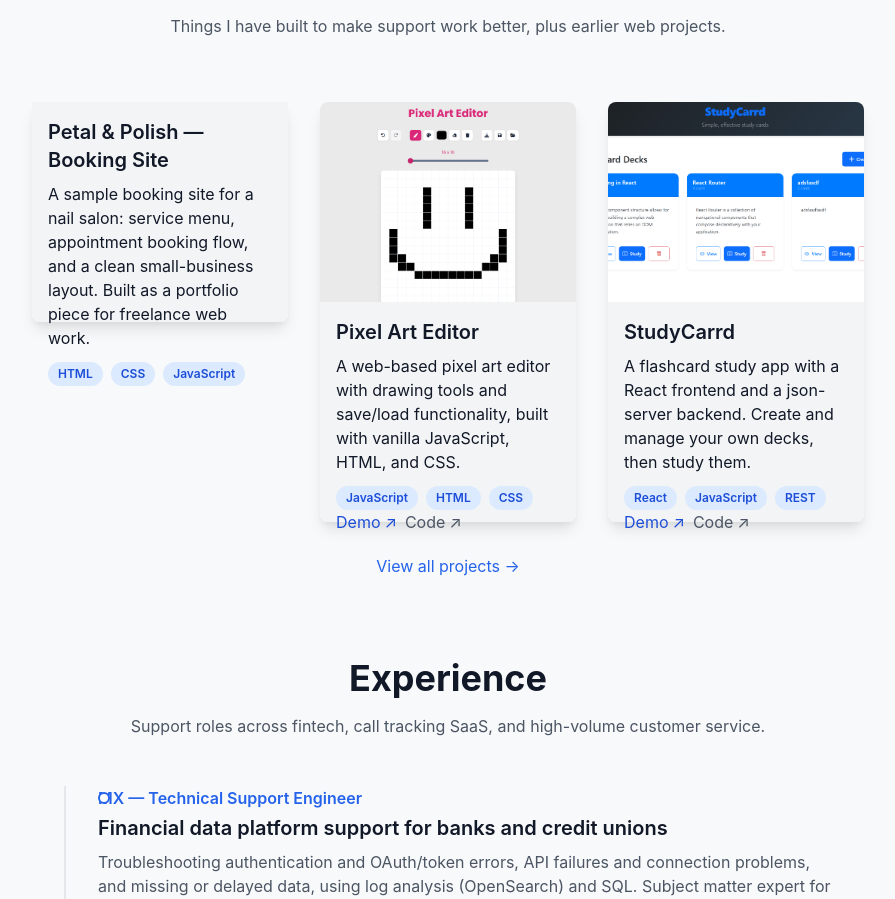
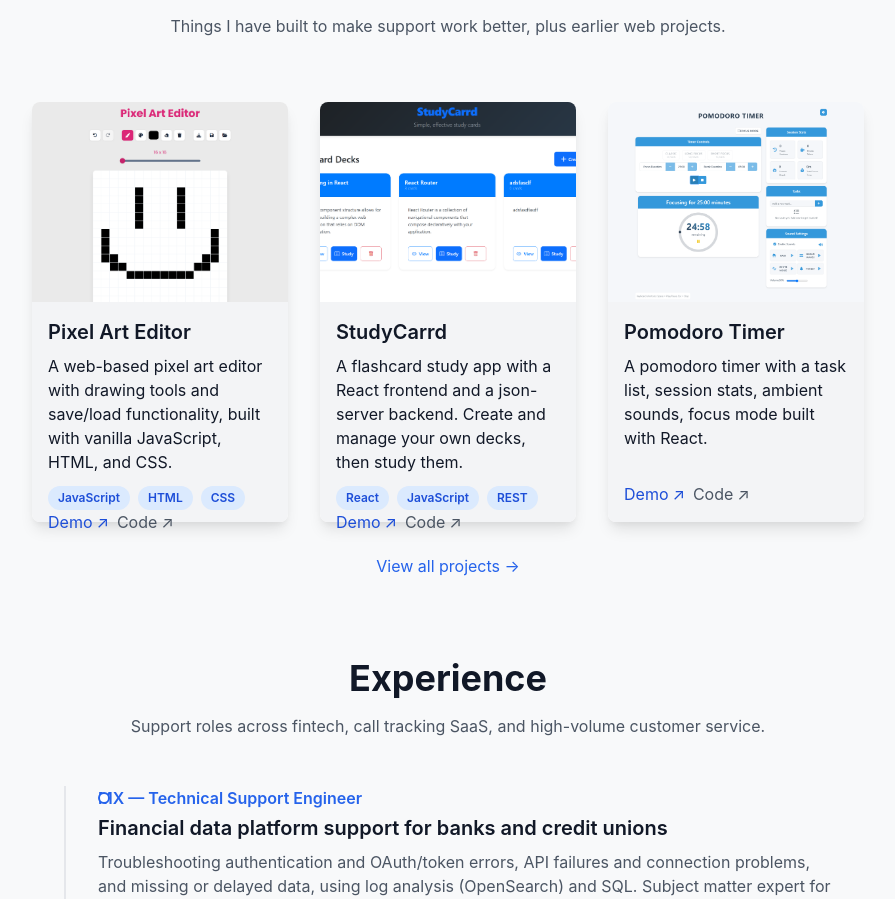
Before and after one commit to khangbeo/anthony-portfolio, a Next.js app: page / in a window 1280 px wide. Shown: the part 958-1857 px from the top of the page, without its empty margins (192-1087 px from the left). Built offline with nearby package versions, Linux system fonts and the light colour scheme.

Commit message:
Remove Petal & Polish from projects data

```diff
--- a/constants/data.js
+++ b/constants/data.js
@@ -12,12 +12,6 @@ const userData = {
             "5+ years of B2B SaaS support. At MX I support banks and credit unions on a financial data platform, specializing in authentication and OAuth issues, API failures, and missing or delayed data. I am also the person teammates come to for hard cases: subject matter expert, mentor, and documentation writer.",
     },
     projects: [
-        {
-            title: "Petal & Polish — Booking Site",
-            description:
-                "A sample booking site for a nail salon: service menu, appointment booking flow, and a clean small-business layout. Built as a portfolio piece for freelance web work.",
-            tags: ["HTML", "CSS", "JavaScript"],
-        },
         {
             title: "Pixel Art Editor",
             link: "https://pixelarteditor.vercel.app",
```
